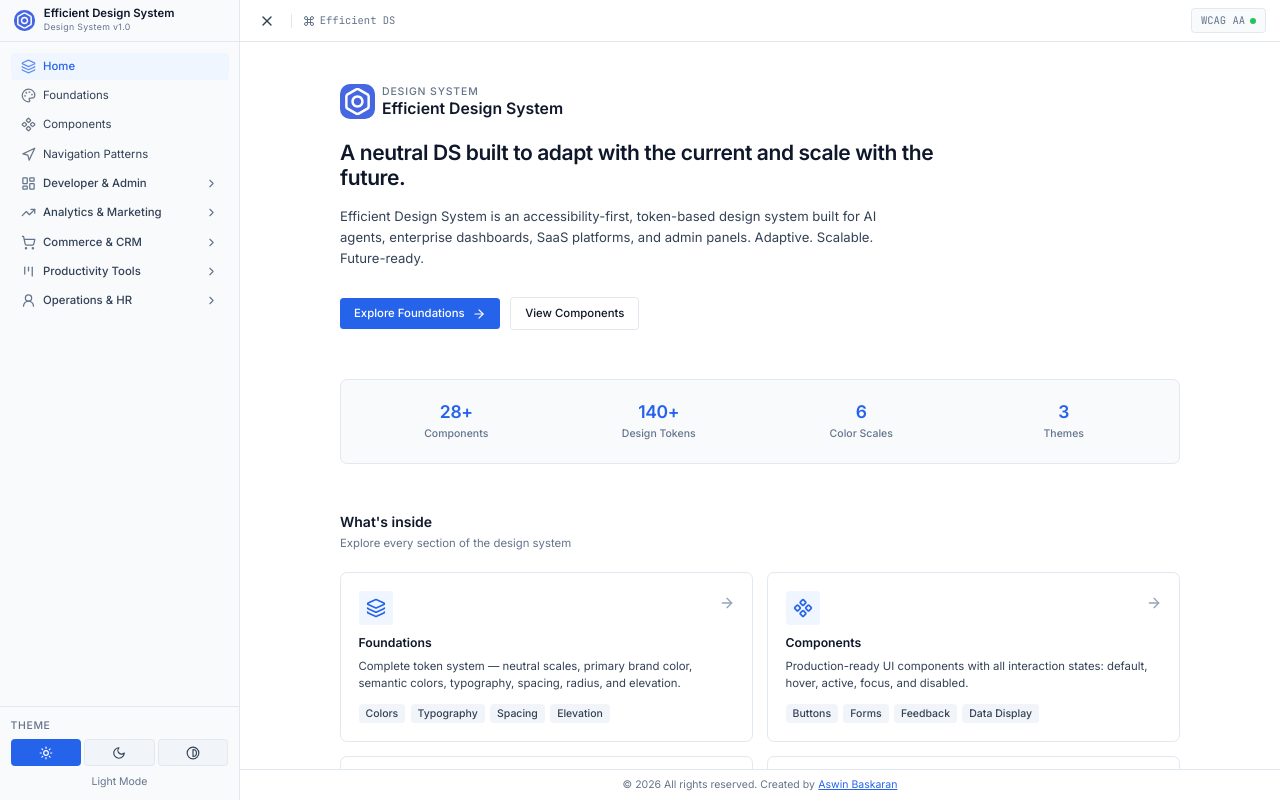
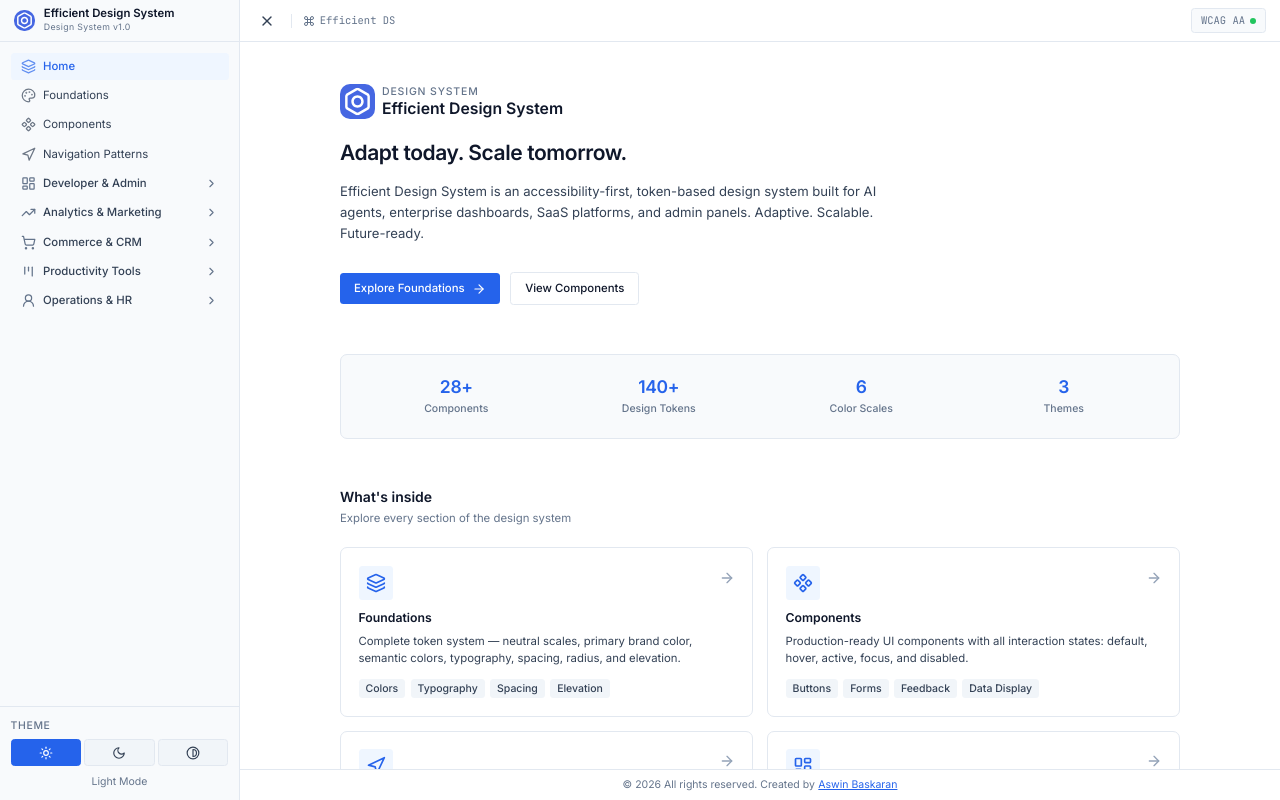
Before and after one commit to aswinrbaskaran/Efficient-DS, a React (Vite) app: page / in a window 1280 px wide. Built offline with nearby package versions, Linux system fonts and the light colour scheme.

Commit message:
Shorter - Title

```diff
--- a/src/app/pages/HomePage.tsx
+++ b/src/app/pages/HomePage.tsx
@@ -95,7 +95,7 @@ export function HomePage() {
         </div>
 
         <h1 style={{ fontSize: 'var(--ada-fs-4xl)', fontWeight: 'var(--ada-fw-semibold)', color: 'var(--ada-text-1)', letterSpacing: '-0.02em', lineHeight: 1.2, marginBottom: '16px', maxWidth: '640px' }}>
-          A neutral DS built to adapt with the current and scale with the future.
+          Adapt today. Scale tomorrow.
         </h1>
         <p style={{ fontSize: 'var(--ada-fs-lg)', color: 'var(--ada-text-2)', lineHeight: 1.6, maxWidth: '560px', marginBottom: '28px' }}>
           Efficient Design System is an accessibility-first, token-based design system built for AI agents,
```
